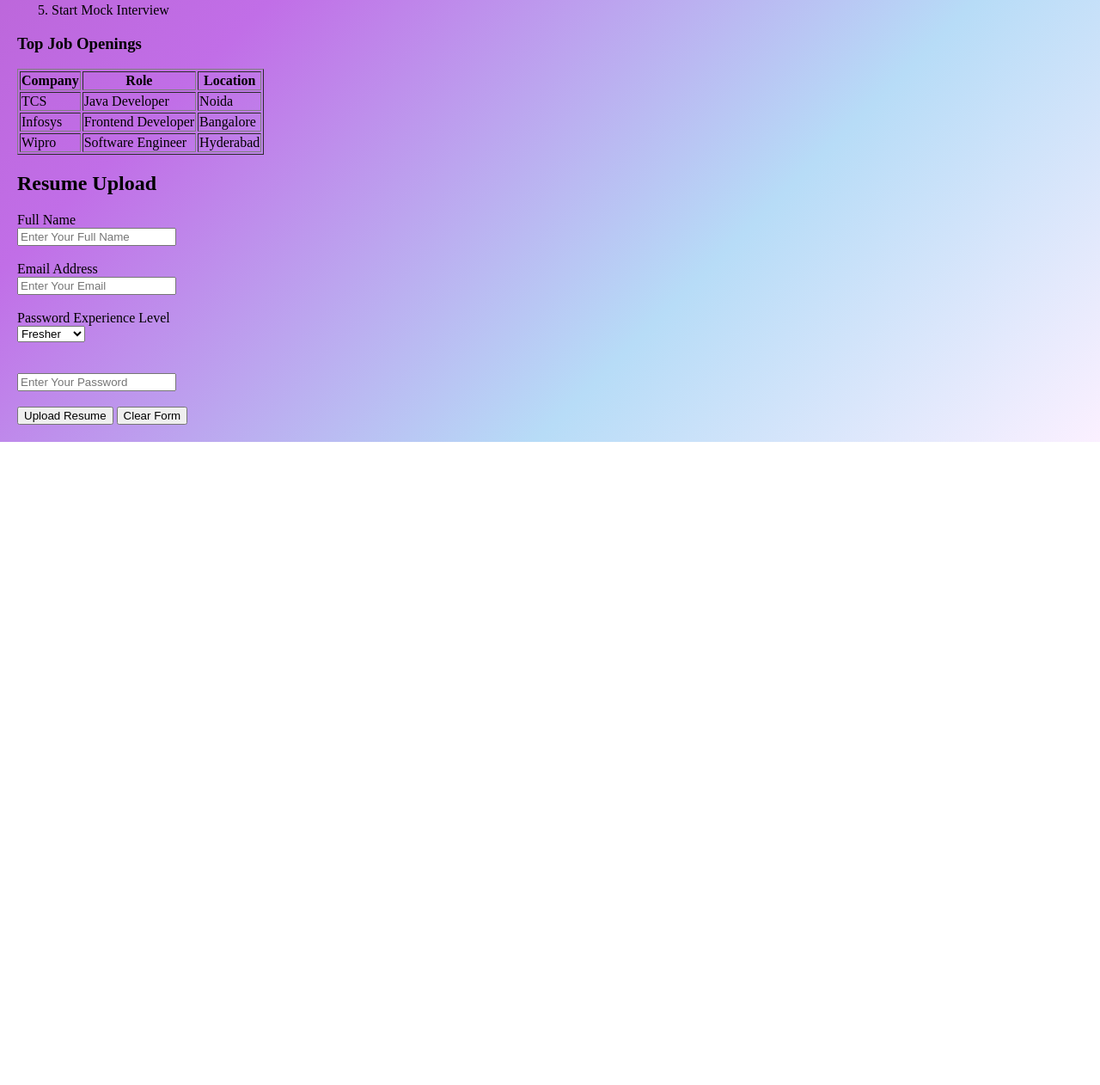
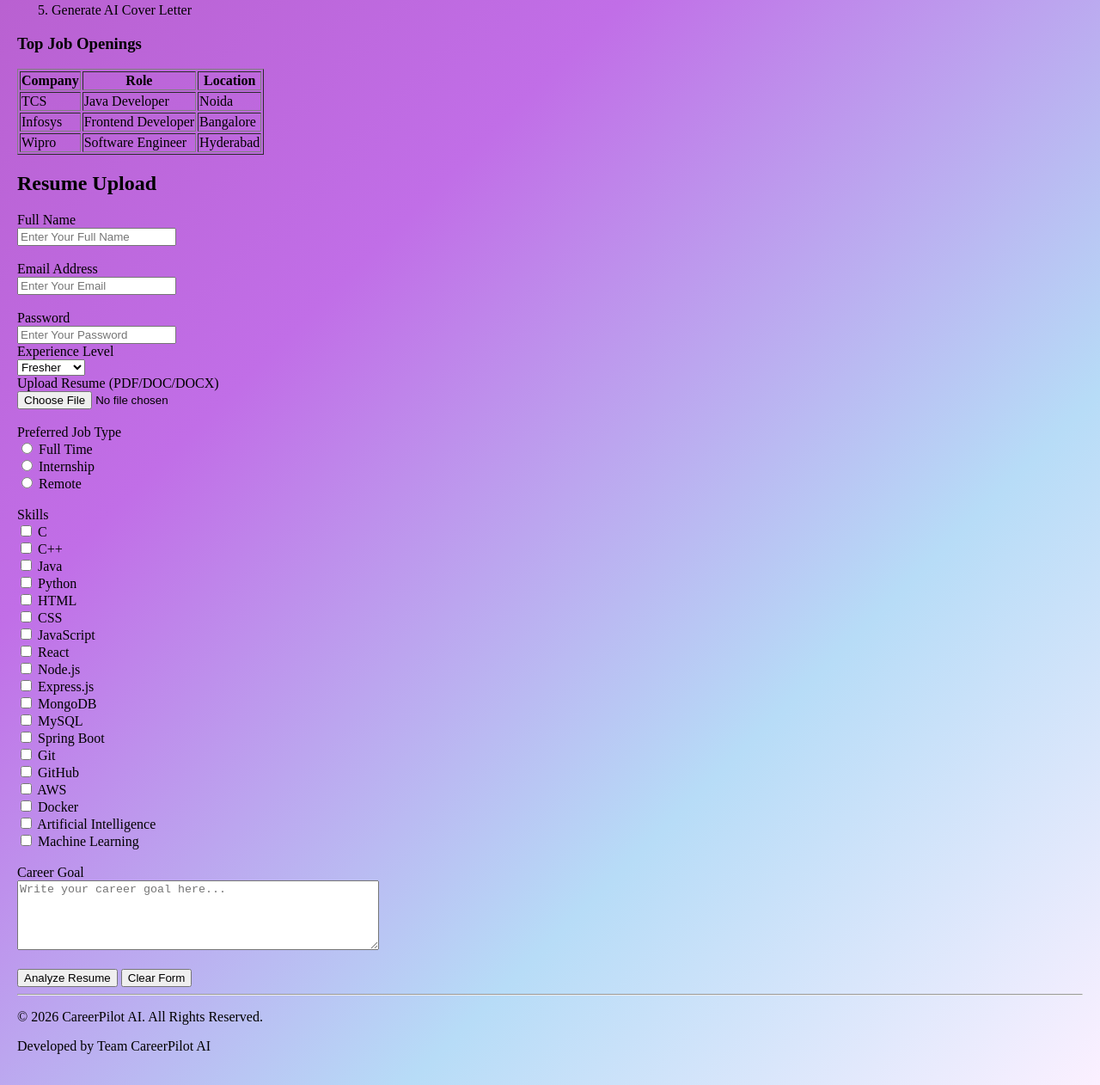
Before and after one commit to ramthakur00y-ship-it/CareerPilot-AI, a plain HTML site: page client/index.html in a window 1280 px wide. Shown: the part 1493-2755 px from the top of the page at 86% size. Before the commit the page ends 2007 px from the top, so only its background shows below. Drawn offline with Linux system fonts and the light colour scheme.

Commit message:
html almost completed

```diff
--- a/client/index.html
+++ b/client/index.html
@@ -118,15 +118,15 @@
 
     </div>
 
-    <div class="card">
+<div class="card">
 
-        <h3>AI Mock Interview</h3>
+    <h3>AI Cover Letter Generator</h3>
 
-        <p>
-            Practice interviews with AI.
-        </p>
+    <p>
+        Generate personalized cover letters for every job.
+    </p>
 
-    </div>
+</div>
 
 </section>
 <h3>Our AI Features</h3>
@@ -141,7 +141,7 @@
 
     <li>Career Guidance</li>
 
-    <li>Mock Interview</li>
+    <li>AI Cover Letter Generator</li>
 
 </ul>
 <h3>How CareerPilot AI Works</h3>
@@ -156,7 +156,7 @@
 
     <li>Receive Job Recommendations</li>
 
-    <li>Start Mock Interview</li>
+    <li>Generate AI Cover Letter</li>
 
 </ol>
 <h3>Top Job Openings</h3>
@@ -222,6 +222,10 @@
     id="fullname"
     name="fullname"
     placeholder="Enter Your Full Name"
+    required
+    minlength="3"
+    maxlength="50"
+    autocomplete="name"
 >
 
 <br>
@@ -240,6 +244,8 @@
     id="email"
     name="email"
     placeholder="Enter Your Email"
+    required
+    autocomplete="email"
 >
 
 <br>
@@ -249,6 +255,22 @@
     Password
 
 </label>
+
+<br>
+
+ <input
+    type="password"
+    id="password"
+    name="password"
+    placeholder="Enter Your Password"
+    required
+    minlength="8"
+    maxlength="20"
+>
+<br>
+
+
+
 <label for="experience">
 
     Experience Level
@@ -257,7 +279,11 @@
 
 <br>
 
-<select id="experience" name="experience">
+<select
+    id="experience"
+    name="experience"
+    required
+>
 
     <option>Fresher</option>
 
@@ -270,22 +296,207 @@
 </select>
 
 <br>
-<br>
+
+<label for="resume">
+
+
+
+    Upload Resume (PDF/DOC/DOCX)
+
+
+</label>
 
 <br>
 
 <input
-    type="password"
-    id="password"
-    name="password"
-    placeholder="Enter Your Password"
+    type="file"
+    id="resume"
+    name="resume"
+    accept=".pdf,.doc,.docx"
+    required
 >
 
 <br>
 <br>
+<label>
+
+    Preferred Job Type
+
+</label>
+
+<br>
+
+<input
+    type="radio"
+    id="fulltime"
+    name="jobtype"
+    value="Full Time"
+>
+
+<label for="fulltime">
+
+    Full Time
+
+</label>
+
+<br>
+
+<input
+    type="radio"
+    id="internship"
+    name="jobtype"
+    value="Internship"
+>
+
+<label for="internship">
+
+    Internship
+
+</label>
+
+<br>
+
+<input
+    type="radio"
+    id="remote"
+    name="jobtype"
+    value="Remote"
+>
+
+<label for="remote">
+
+    Remote
+
+</label>
+
+<br>
+<br>
+<label>
+
+    Skills
+
+</label>
+
+<br>
+
+<input type="checkbox" id="c" name="skills" value="C">
+<label for="c">C</label>
+
+<br>
+
+<input type="checkbox" id="cpp" name="skills" value="C++">
+<label for="cpp">C++</label>
+
+<br>
+
+<input type="checkbox" id="java" name="skills" value="Java">
+<label for="java">Java</label>
+
+<br>
+
+<input type="checkbox" id="python" name="skills" value="Python">
+<label for="python">Python</label>
+
+<br>
+
+<input type="checkbox" id="html" name="skills" value="HTML">
+<label for="html">HTML</label>
+
+<br>
+
+<input type="checkbox" id="css" name="skills" value="CSS">
+<label for="css">CSS</label>
+
+<br>
+
+<input type="checkbox" id="javascript" name="skills" value="JavaScript">
+<label for="javascript">JavaScript</label>
+
+<br>
+
+<input type="checkbox" id="react" name="skills" value="React">
+<label for="react">React</label>
+
+<br>
+
+<input type="checkbox" id="node" name="skills" value="Node.js">
+<label for="node">Node.js</label>
+
+<br>
+
+<input type="checkbox" id="express" name="skills" value="Express.js">
+<label for="express">Express.js</label>
+
+<br>
+
+<input type="checkbox" id="mongodb" name="skills" value="MongoDB">
+<label for="mongodb">MongoDB</label>
+
+<br>
+
+<input type="checkbox" id="mysql" name="skills" value="MySQL">
+<label for="mysql">MySQL</label>
+
+<br>
+
+<input type="checkbox" id="springboot" name="skills" value="Spring Boot">
+<label for="springboot">Spring Boot</label>
+
+<br>
+
+<input type="checkbox" id="git" name="skills" value="Git">
+<label for="git">Git</label>
+
+<br>
+
+<input type="checkbox" id="github" name="skills" value="GitHub">
+<label for="github">GitHub</label>
+
+<br>
+
+<input type="checkbox" id="aws" name="skills" value="AWS">
+<label for="aws">AWS</label>
+
+<br>
+
+<input type="checkbox" id="docker" name="skills" value="Docker">
+<label for="docker">Docker</label>
+
+<br>
+
+<input type="checkbox" id="ai" name="skills" value="Artificial Intelligence">
+<label for="ai">Artificial Intelligence</label>
+
+<br>
+
+<input type="checkbox" id="ml" name="skills" value="Machine Learning">
+<label for="ml">Machine Learning</label>
+
+<br><br>
+<label for="careergoal">
+
+    Career Goal
+
+</label>
+
+<br>
+
+<textarea
+    id="careergoal"
+    name="careergoal"
+    rows="5"
+    cols="50"
+    placeholder="Write your career goal here..."
+    required
+></textarea>
+
+<br>
+<br>
+
+
 <button type="submit">
 
-    Upload Resume
+    Analyze Resume
 
 </button>
 <button type="reset">
@@ -294,6 +505,23 @@
 
 </button>
 </form>
+<hr>
+
+<footer>
+
+    <p>
+
+        &copy; 2026 CareerPilot AI. All Rights Reserved.
+
+    </p>
+
+    <p>
+
+        Developed by Team CareerPilot AI
+
+    </p>
+
+</footer>
 
 
 
```
